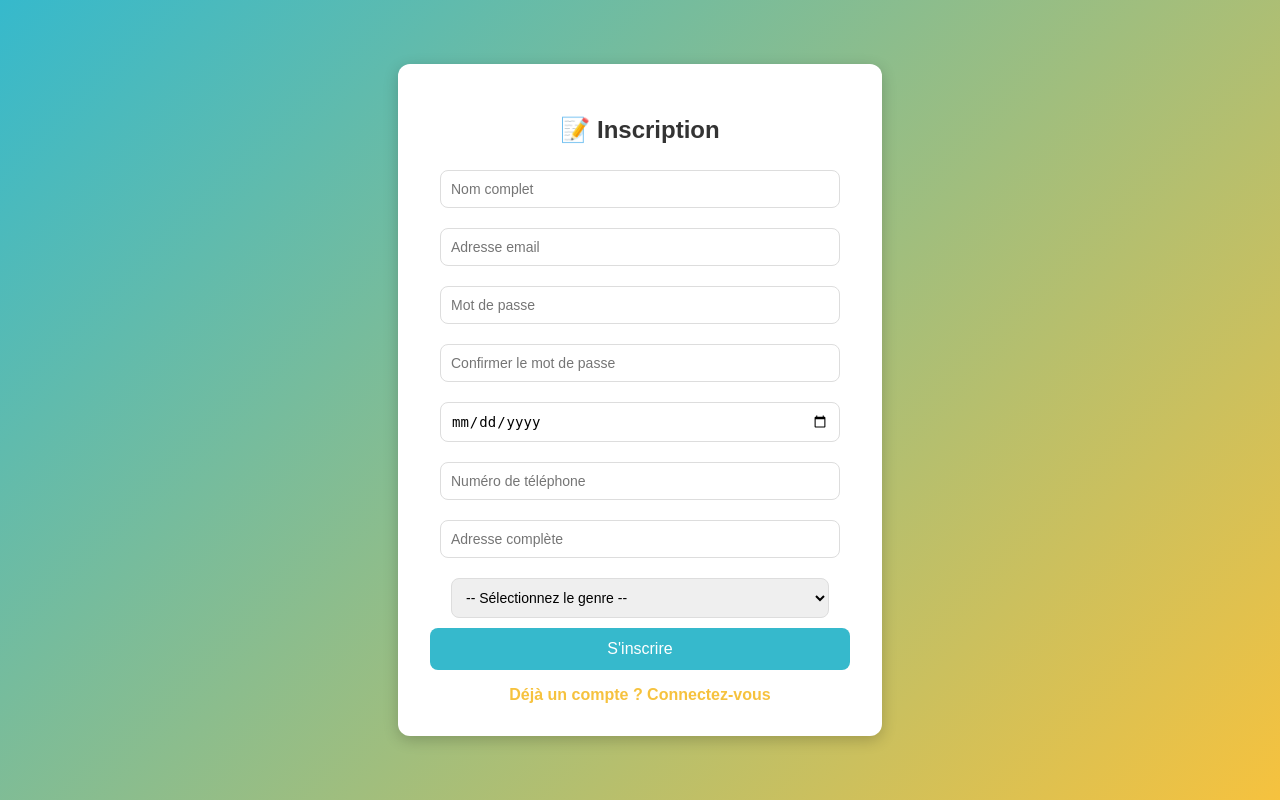
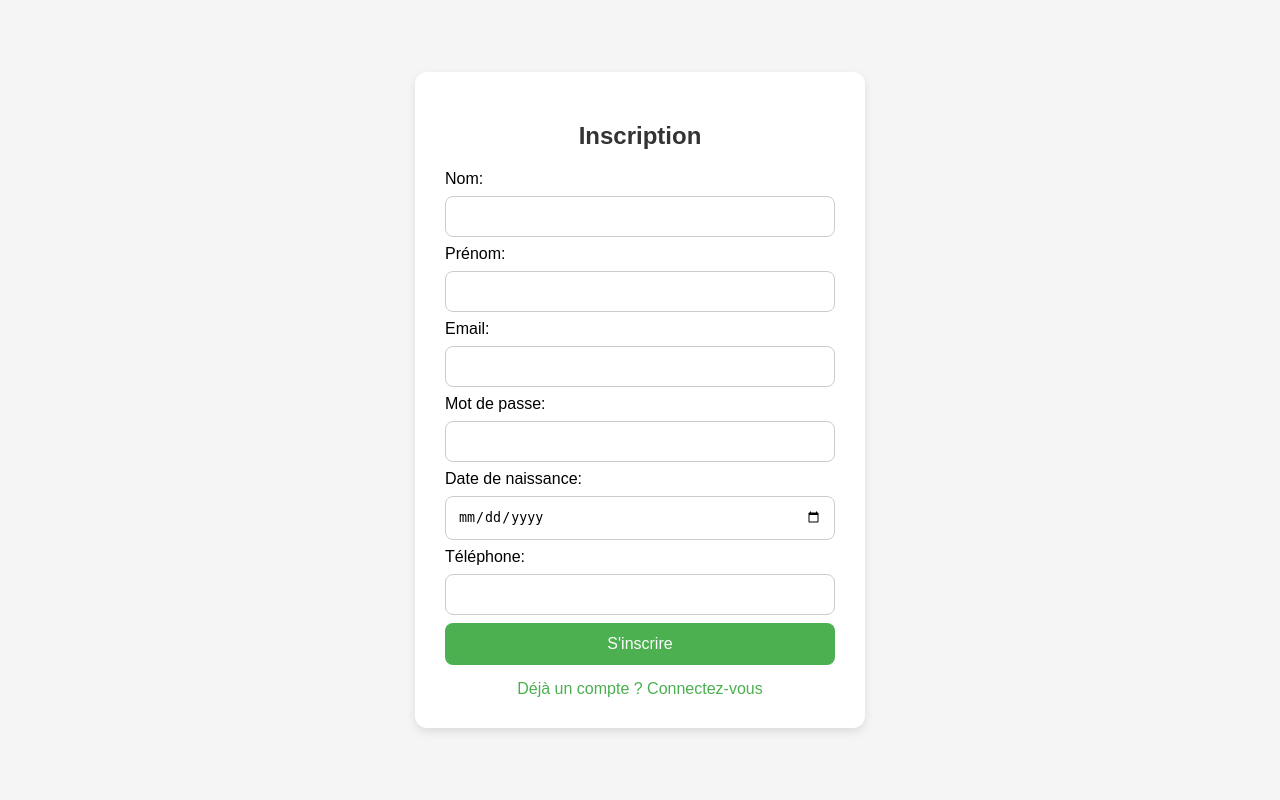
Before and after one commit to Cedrignonsieka/Ida-IES-le-campus, a Flask app: page /register in a window 1280 px wide. Run offline with Flask 3, Linux system fonts and the light colour scheme.

Commit message:
Update register.html

```diff
--- a/templates/register.html
+++ b/templates/register.html
@@ -2,85 +2,107 @@
 <html lang="fr">
 <head>
 <meta charset="UTF-8">
+<meta name="viewport" content="width=device-width, initial-scale=1.0">
 <title>Inscription</title>
 <style>
     body {
         font-family: Arial, sans-serif;
-      background: linear-gradient(135deg, #36b9cc, #f6c23e);
+        background: #f5f5f5;
         display: flex;
         justify-content: center;
         align-items: center;
         height: 100vh;
         margin: 0;
     }
+
     .container {
-      background: #fff;
-      padding: 2rem;
+        background: white;
+        padding: 30px;
         border-radius: 12px;
-      box-shadow: 0px 4px 15px rgba(0,0,0,0.2);
-      width: 420px;
+        box-shadow: 0 4px 10px rgba(0,0,0,0.1);
+        width: 100%;
+        max-width: 450px;
+        box-sizing: border-box;
+    }
+
+    h2 {
         text-align: center;
-    }
-    h2 {
-      margin-bottom: 1rem;
+        margin-bottom: 20px;
         color: #333;
     }
-    input, select {
-      width: 90%;
-      padding: 10px;
-      margin: 10px 0;
-      border: 1px solid #ddd;
+
+    form input {
+        width: 100%;
+        padding: 12px;
+        margin: 8px 0;
         border-radius: 8px;
-      outline: none;
-      font-size: 14px;
+        border: 1px solid #ccc;
+        box-sizing: border-box;
     }
-    input:focus, select:focus {
-      border-color: #36b9cc;
-      box-shadow: 0 0 5px rgba(54,185,204,0.5);
-    }
+
     button {
         width: 100%;
         padding: 12px;
-      background: #36b9cc;
+        background-color: #4caf50;
+        color: white;
         border: none;
         border-radius: 8px;
-      color: white;
+        cursor: pointer;
         font-size: 16px;
-      cursor: pointer;
-      transition: 0.3s;
     }
+
     button:hover {
-      background: #2c9faf;
+        background-color: #45a049;
     }
+
     a {
         display: block;
-      margin-top: 1rem;
+        text-align: center;
+        margin-top: 15px;
+        color: #4caf50;
         text-decoration: none;
-      color: #f6c23e;
+    }
+
+    .flash {
+        padding: 12px;
+        margin: 10px 0;
+        border-radius: 8px;
         font-weight: bold;
+        text-align: center;
     }
-    a:hover {
-      text-decoration: underline;
+    .flash.success { background-color: #4caf50; color: white; }
+    .flash.error { background-color: #f44336; color: white; }
+
+    @media (max-width: 480px) {
+        .container {
+            padding: 20px;
+            width: 90%;
+        }
+        button {
+            font-size: 14px;
+        }
     }
 </style>
 </head>
 <body>
 <div class="container">
-    <h2>📝 Inscription</h2>
+    <h2>Inscription</h2>
+
+    {% with messages = get_flashed_messages(with_categories=true) %}
+      {% if messages %}
+        {% for category, message in messages %}
+          <div class="flash {{ category }}">{{ message }}</div>
+        {% endfor %}
+      {% endif %}
+    {% endwith %}
+
     <form method="POST">
-      <input type="text" name="fullname" placeholder="Nom complet" required>
-      <input type="email" name="email" placeholder="Adresse email" required>
-      <input type="password" name="password" placeholder="Mot de passe" required>
-      <input type="password" name="confirm_password" placeholder="Confirmer le mot de passe" required>
-      <input type="date" name="dob" required>
-      <input type="tel" name="phone" placeholder="Numéro de téléphone" required>
-      <input type="text" name="address" placeholder="Adresse complète" required>
-      <select name="gender" required>
-        <option value="">-- Sélectionnez le genre --</option>
-        <option value="Homme">Homme</option>
-        <option value="Femme">Femme</option>
-        <option value="Autre">Autre</option>
-      </select>
+        Nom: <input type="text" name="nom" required>
+        Prénom: <input type="text" name="prenom" required>
+        Email: <input type="email" name="email" required>
+        Mot de passe: <input type="password" name="password" required>
+        Date de naissance: <input type="date" name="date_naissance">
+        Téléphone: <input type="tel" name="telephone">
         <button type="submit">S'inscrire</button>
     </form>
     <a href="/login">Déjà un compte ? Connectez-vous</a>
```
Lines whose indentation alone changed are shown as unchanged.
